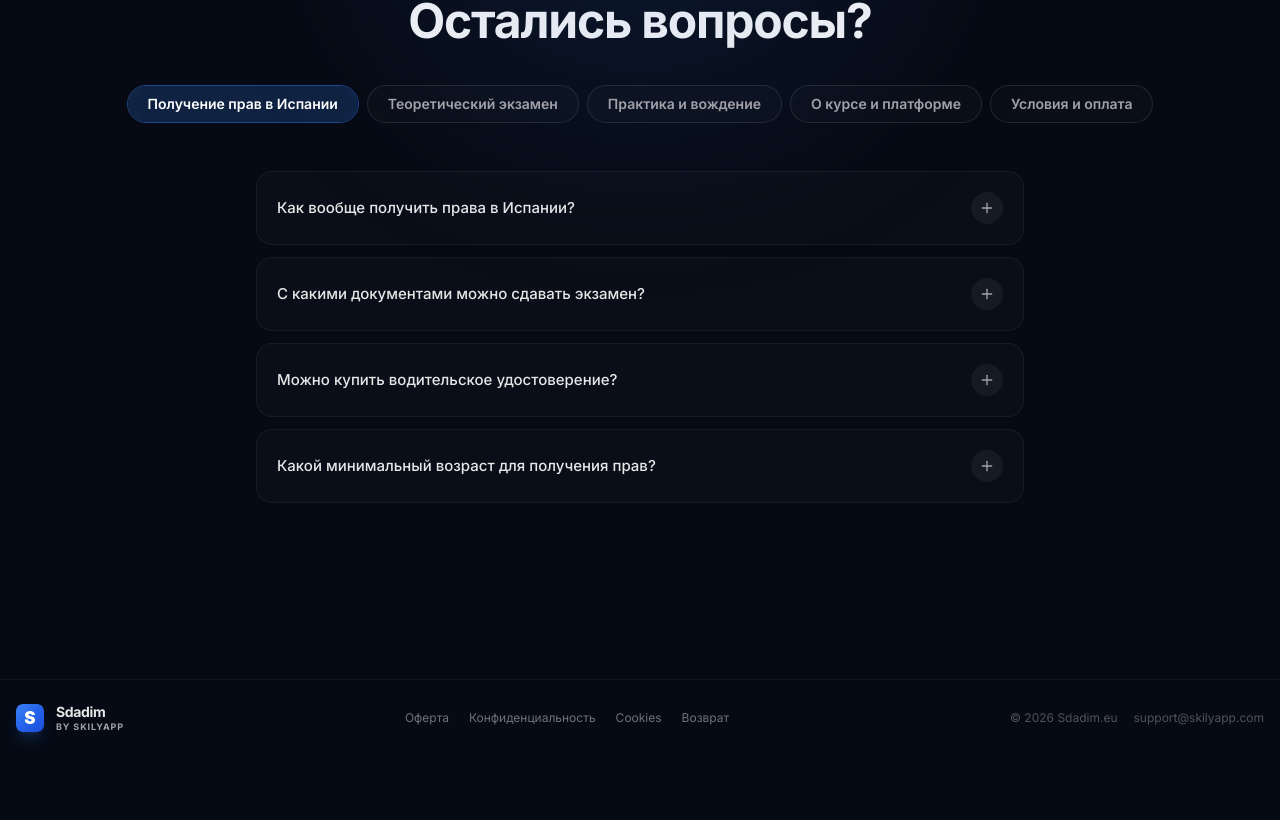
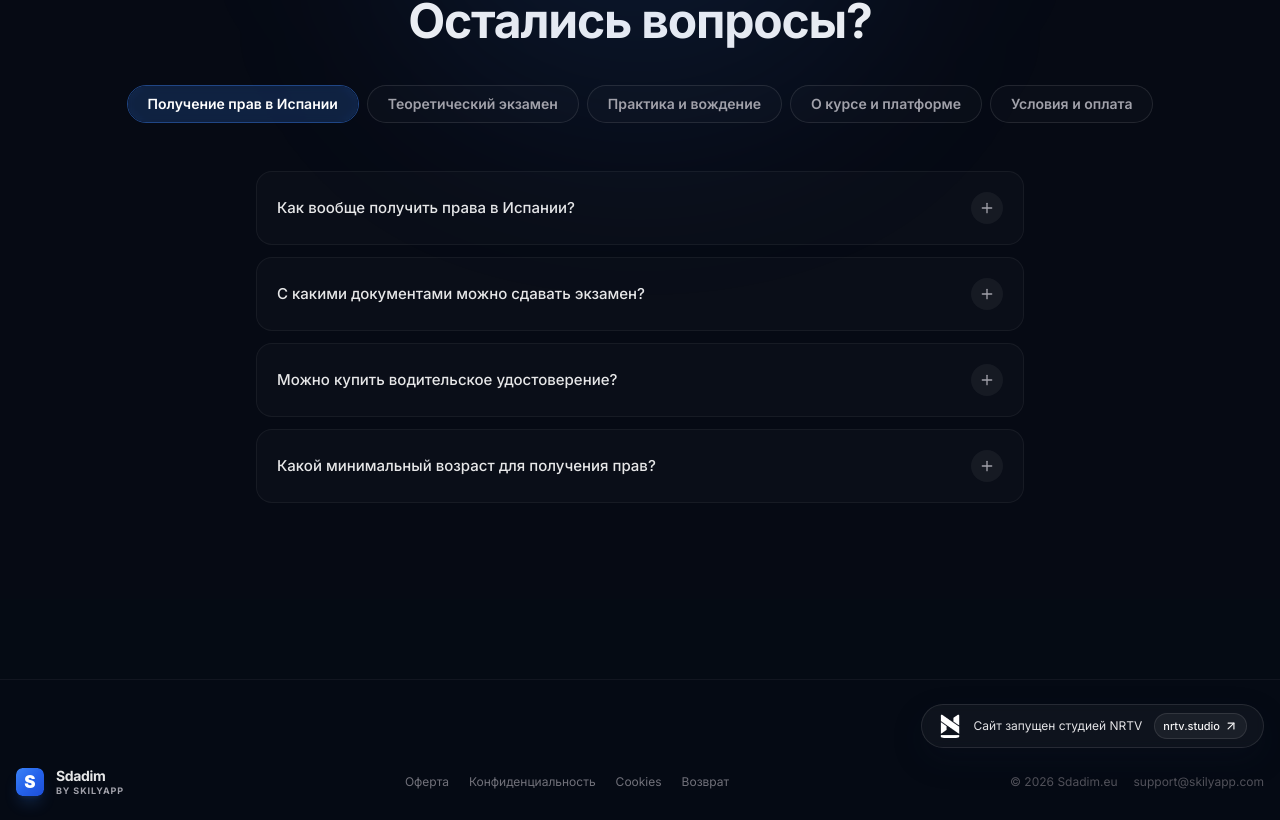
Before and after one commit to Dmitry-Kuzmin/sdadim-eu, a React (Vite) app: page / in a window 1280 px wide. Shown: the part 7613-8433 px from the top of the page. Before the commit the page ends 8369 px from the top, so only its background shows below. Built offline with nearby package versions, Linux system fonts and the light colour scheme; no server answers; the database is empty.

Commit message:
Add NRTV footer banner

```diff
--- a/src/components/layout/Footer.tsx
+++ b/src/components/layout/Footer.tsx
@@ -1,4 +1,5 @@
 import { Link } from "react-router-dom";
+import { ArrowUpRight } from "lucide-react";
 
 const LEGAL_LINKS = [
   { href: "/legal/terms", label: "Оферта" },
@@ -10,7 +11,29 @@ const LEGAL_LINKS = [
 export default function Footer() {
   return (
     <footer className="border-t border-white/5 bg-[#050B14]/60 mt-20">
-      <div className="max-w-7xl mx-auto px-4 py-6 flex flex-col sm:flex-row items-center justify-between gap-4">
+      <div className="max-w-7xl mx-auto px-4 py-6 flex flex-col gap-5">
+        <div className="flex justify-center sm:justify-end">
+          <a
+            href="https://www.nrtv.studio"
+            target="_blank"
+            rel="noreferrer"
+            aria-label="Перейти на nrtv.studio"
+            className="inline-flex items-center gap-3 rounded-full border border-white/10 bg-white/[0.04] px-4 py-2 text-xs text-zinc-200 shadow-[0_12px_30px_rgba(15,23,42,0.22)] backdrop-blur-sm transition-colors hover:border-white/20 hover:bg-white/[0.08] hover:text-white"
+          >
+            <img
+              src="/nrtv-logo.png"
+              alt="NRTV"
+              className="h-6 w-6 rounded-md object-cover"
+            />
+            <span>Сайт запущен студией NRTV</span>
+            <span className="inline-flex items-center gap-1 rounded-full border border-white/10 bg-white/[0.05] px-2 py-1 text-[11px] font-medium text-zinc-100">
+              nrtv.studio
+              <ArrowUpRight className="h-3.5 w-3.5" />
+            </span>
+          </a>
+        </div>
+
+        <div className="flex flex-col sm:flex-row items-center justify-between gap-4">
         {/* Brand */}
         <Link to="/" className="flex items-center gap-3 hover:opacity-90 transition-opacity shrink-0">
           <img src="/favicon-s.svg" alt="Sdadim" className="w-7 h-7 rounded-[22%] shadow-lg shadow-blue-500/20" />
@@ -43,6 +66,7 @@ export default function Footer() {
             support@skilyapp.com
           </a>
         </div>
+        </div>
       </div>
     </footer>
   );
```
Also changed, not shown: public/nrtv-logo.png (added).
